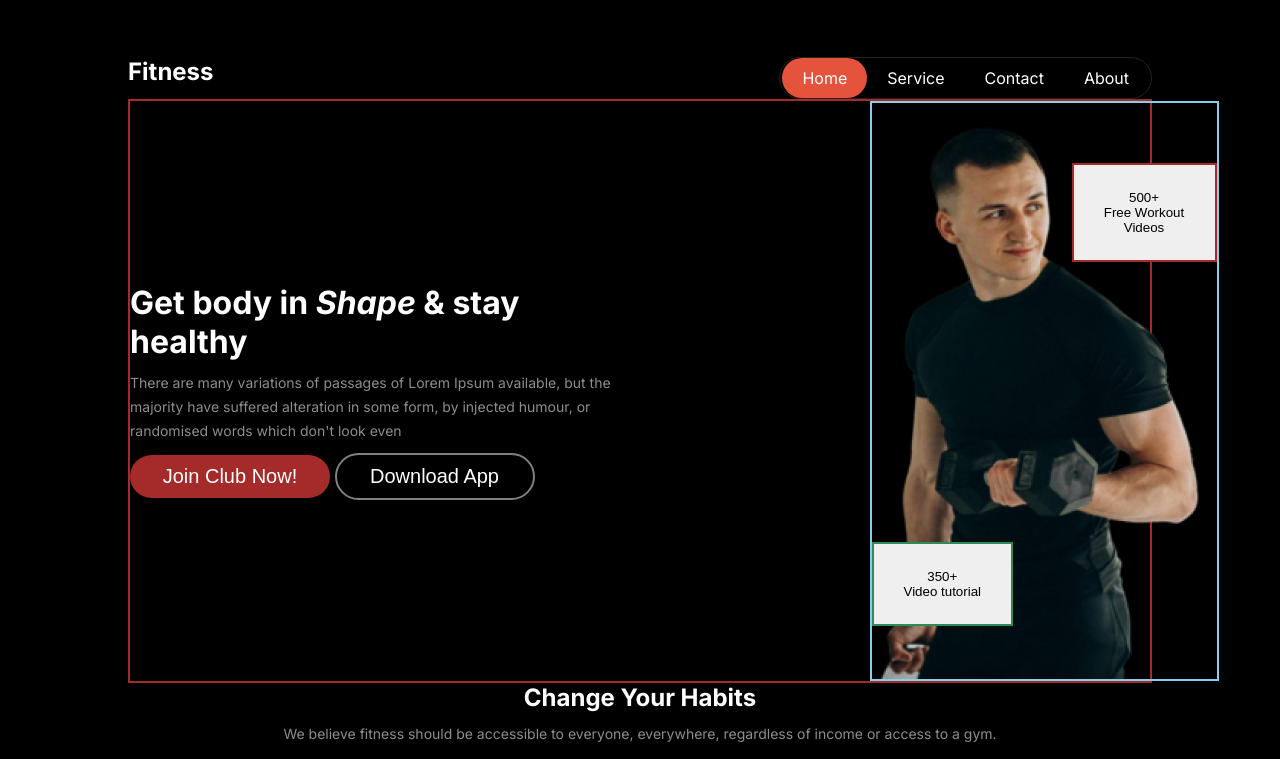
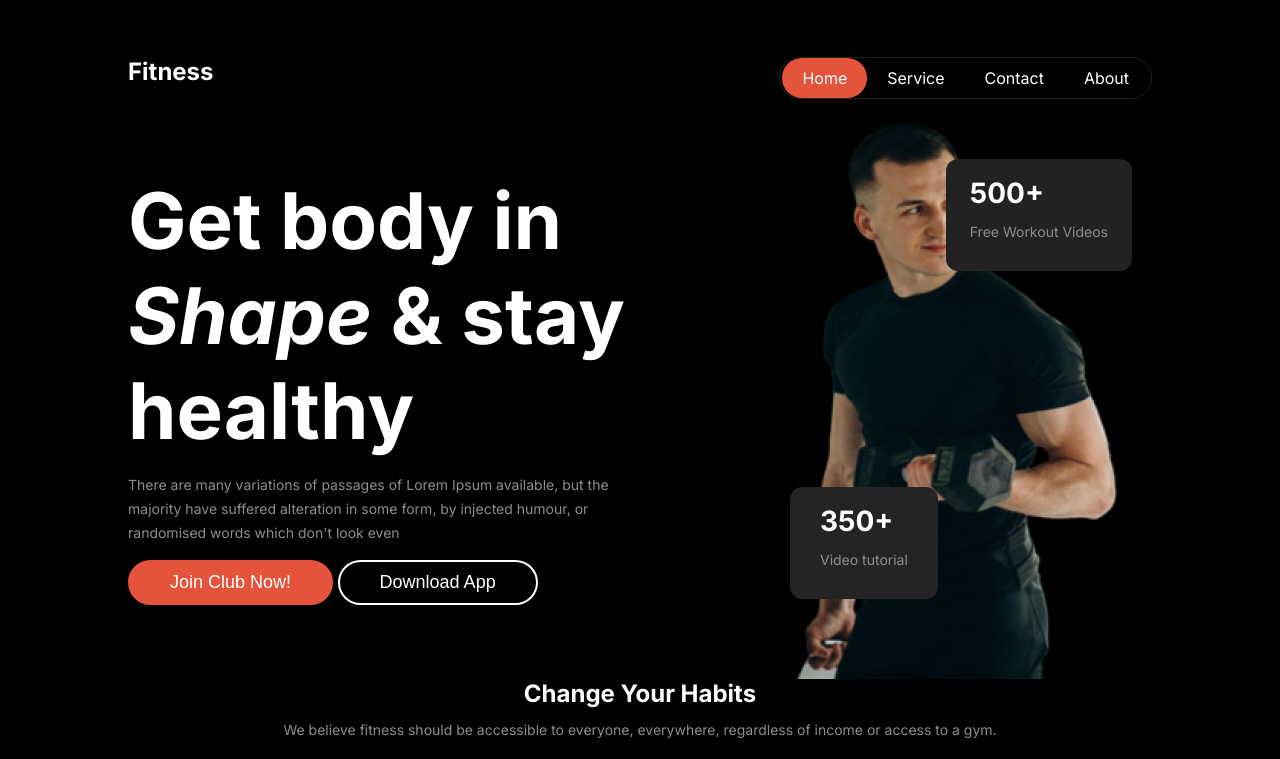
Before and after one commit to MajbaUddin7/A2B10-Gymnasium-ui, a plain HTML site: page index.html in a window 1280 px wide. Shown: the top 759 px of the page. Drawn offline with Linux system fonts and the light colour scheme.

Commit message:
Banner complete

```diff
--- a/index.html
+++ b/index.html
@@ -22,32 +22,44 @@
               </ul>
           </nav>
           </div>
-    <div class="banner">
-        <div class="">
-            <h1 class="banner-title">Get body in <i>Shape</i> & stay healthy</h1>
-            <p class="banner-description">There are many variations of passages of Lorem Ipsum available, but the
+          <div class="display-flex align align-items-center">
+              <div class="w-50 banner-content">
+                  <h2 class="">Get body in <i>Shape</i> & stay healthy</h2>
+                  <p class="">There are many variations of passages of Lorem Ipsum available, but the
                       majority have suffered alteration in some form, by injected humour, or randomised words which don't
                       look even</p>
-            <div>
-                <button class="btn-primary">Join Club Now!</button>
-                <button class="downloadappbutton">Download App</button>
+                  <div class="">
+                      <button>Join Club Now!</button>
+                      <button class="btn-secondary">Download App</button>
                   </div>
               </div>
-        <div class="banner_img">
-          <div class="">
+              <div class="w-50 banner_image">
+                <div class="banner-right-content">
+                  <div class="banner-right-img display-flex align-items-center">
+                    <img src="./images/Images 2.png" alt="">
+                </div>
+                <div class="work-out-video">
+                  <h4>500+</h4>
+                  <p>Free Workout Videos</p>
+                </div>
+                <div class="video-tutorial">
+                  <h4>350+</h4>
+                  <p>Video tutorial</p>
+                </div>
+                </div>
+                <!-- <div class="">
                   <button class="btn-500">
                       <span>500+</span>
                   <br>
                   <span>Free Workout Videos</span>
                   </button>
-          </div>
-            <button class="btn-350">
+                </div> -->
+                  <!-- <button class="btn-350">
                       <span>350+</span>
                   <br>
                   <span>Video tutorial</span>
-            </button>
+                  </button> -->
               </div>
-
           </div>
       </div>
     </header>
--- a/styles/style.css
+++ b/styles/style.css
@@ -40,8 +40,20 @@ p{
     color: var(--color-dark-white);
     margin: 10px 0;
 }
+button{
+    color: var(--color-white);
+    background-color: var(--color-red);
+    border: 2px solid var(--color-red);
+    border-radius: 42px;
+    padding: 10px 40px;
+    font-size: 18px;
+}
+.btn-secondary{
+    background-color: transparent;
+    border: 2px solid var(--color-white);
+}
 
-.btn-primary{
+/* .btn-primary{
     background-color: brown;
     color: white;
     width: 200px;
@@ -49,8 +61,8 @@ p{
     font-size: 1.25rem;
     border-radius: 35px;
     border: none;
-}
-.downloadappbutton{
+} */
+/* .downloadappbutton{
     background: black;
     color: white;
     width: 200px;
@@ -58,7 +70,7 @@ p{
     font-size: 1.25rem;
     border: 2px solid grey;
     border-radius: 35px;
-}
+} */
 /* Reusable css class */
 .display-flex{
     display: flex;
@@ -66,7 +78,9 @@ p{
 .justify-content-between{
     justify-content: space-between;
 }
-
+.align-items-center{
+    align-items: center;
+}
 /* navbar related css start */
 
 /* .navbar{
@@ -137,22 +151,54 @@ header .nav-item a.active-part{
  /* navbar css end */
 
 /* Banner Styles */
-.banner{
+/* .banner{
     display: grid;
     grid-template-columns: repeat(2, 1fr);
     max-width: 1440px;
     align-items: center;
     margin: 0 auto;
     border: 2px solid brown;
+} */
+.w-50{
+    width: 50%;
+}
+.banner-content h2{
+    font-size: 78px;
+}
+.banner-content p{
+    margin: 15px 0;
 }
 
-.banner_img{
+.banner-right-content{
+    position: relative;
+    margin-left: 150px;
+}
+.banner-right-img{
+    width: 450px;
+}
+.work-out-video{
+    position: absolute;
+    top: 60px;
+    right: 20px;
+    border-radius: 12px;
+    background-color: var(--color-gray);
+    padding: 17px 24px;
+}
+.video-tutorial{
+    position: absolute;
+    bottom: 80px;
+    border-radius: 12px;
+    background-color: #242424;
+    padding: 17px 30px;
+}
+/* .banner_img{
     background-image: url('../images/Images\ 2.png');
     width: 349px;
     height: 580px;
     margin-left: 45%;
     border: 2px solid skyblue;
-}
+} */
+
 
 /* .banner-content-left{
    width: 50%;
@@ -179,18 +225,18 @@ header .nav-item a.active-part{
 
 } */
 
-.btn-500{
+/* .btn-500{
     border: 2px solid brown;
     margin-left: 200px;
     margin-top: 60px;
     padding: 25px 30px;
 
-}
-.btn-350{
+} */
+/* .btn-350{
     border: 2px solid seagreen;
     margin-top: 280px;
     padding: 25px 30px;
-}
+} */
 /* banner part end */
 
 /* Habits part Start */
```
Lines whose indentation alone changed are shown as unchanged.
